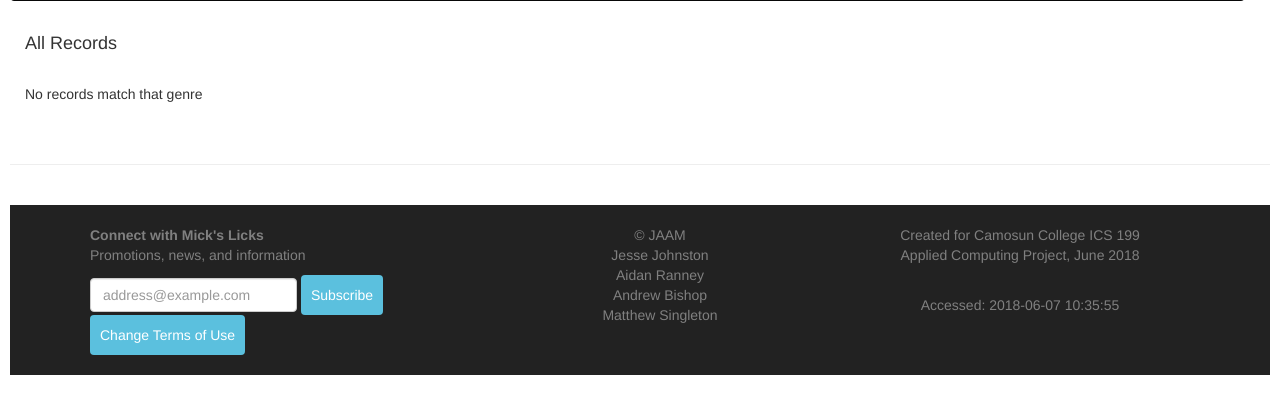
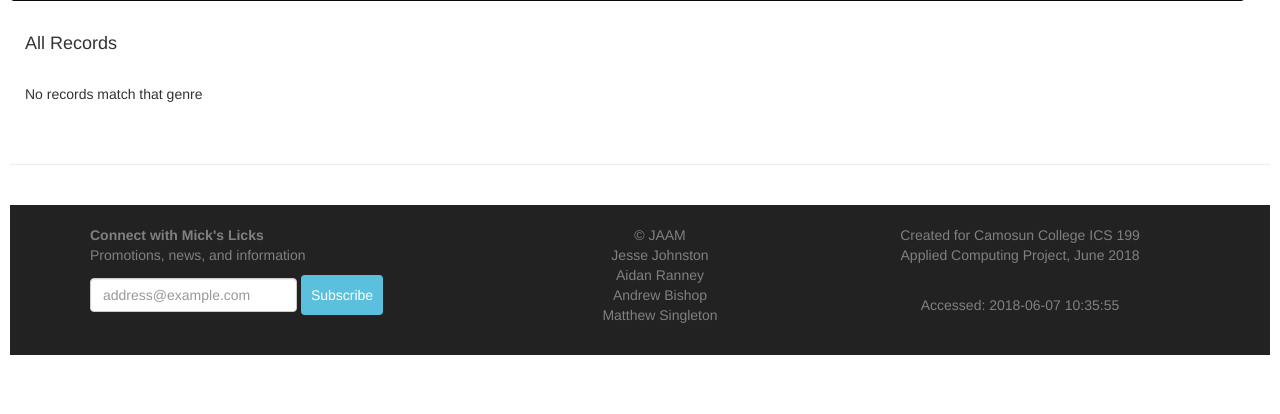
Before and after one commit to aidanranney/e-commerce-project, a PHP site: page /index.php in a window 1280 px wide. Shown: the part 319-733 px from the top of the page. Run offline with PHP 8.4, Linux system fonts and the light colour scheme; data that the repository does not hold is empty; some libraries are stand-ins or nearby versions.

Commit message:
Fixed being able to change terms of service while not logged in. Which caused an error to occur when accepted

```diff
--- a/web/footer.php
+++ b/web/footer.php
@@ -19,7 +19,11 @@
          </div>
          <button type="submit" class="btn btn-info">Subscribe</button>
      </form>
-          <a href='index.php?privacy=N' button type"submit" class="btn btn-info">Change Terms of Use</a>
+		<?php
+		if(isset($_SESSION['useremail'])){
+			echo "<a href='index.php?privacy=N' button type'submit' class='btn btn-info'>Change Terms of Use</a>";
+		}
+		?>
    </div>
    <div id='mid-footer' class="col-sm-4 footer-section">
      <ul style="list-style-type:none">
```
